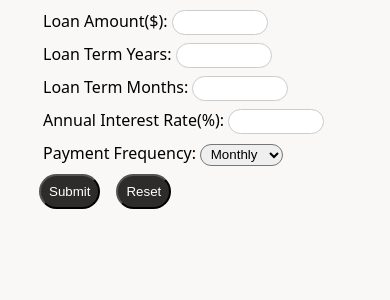
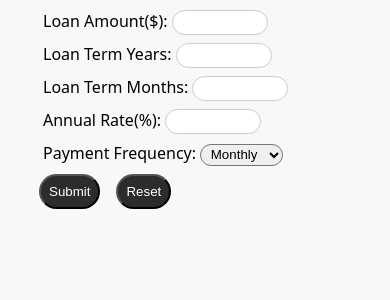
Before and after one commit to ThomBator/financial-calculators, a Flask app: page /loan in a window 390 px wide. Shown: the part 453-753 px from the top of the page. Run offline with Flask 2, Linux system fonts and the light colour scheme.

Commit message:
changed form heading on loan.html to improve mobile display

```diff
--- a/fincalc/templates/loan.html
+++ b/fincalc/templates/loan.html
@@ -45,7 +45,7 @@
         />
       </div>
       <div class="calcInput">
-        <label for="interestRate">Annual Interest Rate(%):</label>
+        <label for="interestRate">Annual Rate(%):</label>
         <input
           type="number"
           id="interestRate"
```
